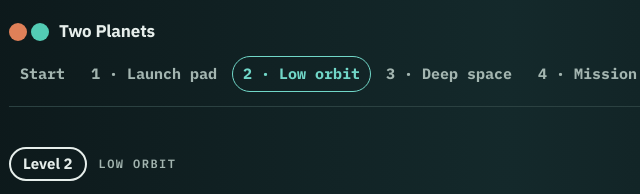
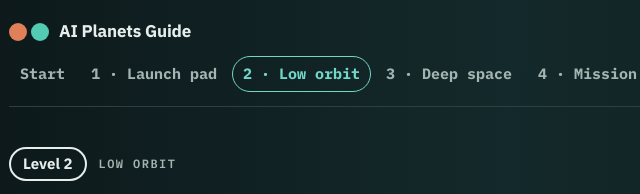
Before and after one commit to dmitrid1718-oss/aiplanets.guide, a plain HTML site: page level2.html in a window 1280 px wide. Shown: the top 194 px of the page, 131-771 px from the left. Drawn offline with Linux system fonts and the light colour scheme; no server answers.

Commit message:
Update guide branding to AI Planets Guide

```diff
--- a/level2.html
+++ b/level2.html
@@ -3,7 +3,7 @@
 <head>
 <meta charset="utf-8">
 <meta name="viewport" content="width=device-width,initial-scale=1,viewport-fit=cover">
-<title>Low Orbit · Two Planets</title>
+<title>Low Orbit · AI Planets Guide</title>
 <meta name="description" content="Level 2 of the Two Planets AI field guide: how to ask Claude and ChatGPT better questions, check their answers, and use files, models, search, memory, projects and privacy settings.">
 
 <link rel="preconnect" href="https://fonts.googleapis.com">
@@ -15,7 +15,7 @@
 <div class="wrap" id="top">
 
   <nav class="topnav" aria-label="Guide sections">
-    <a class="brand" href="index.html"><span class="orbs" aria-hidden="true"><i></i><i></i></span><b>Two Planets</b></a>
+    <a class="brand" href="index.html"><span class="orbs" aria-hidden="true"><i></i><i></i></span><b>AI Planets Guide</b></a>
     <ul>
       <li><a href="index.html">Start</a></li>
       <li><a href="level1.html">1 · Launch pad</a></li>
```
